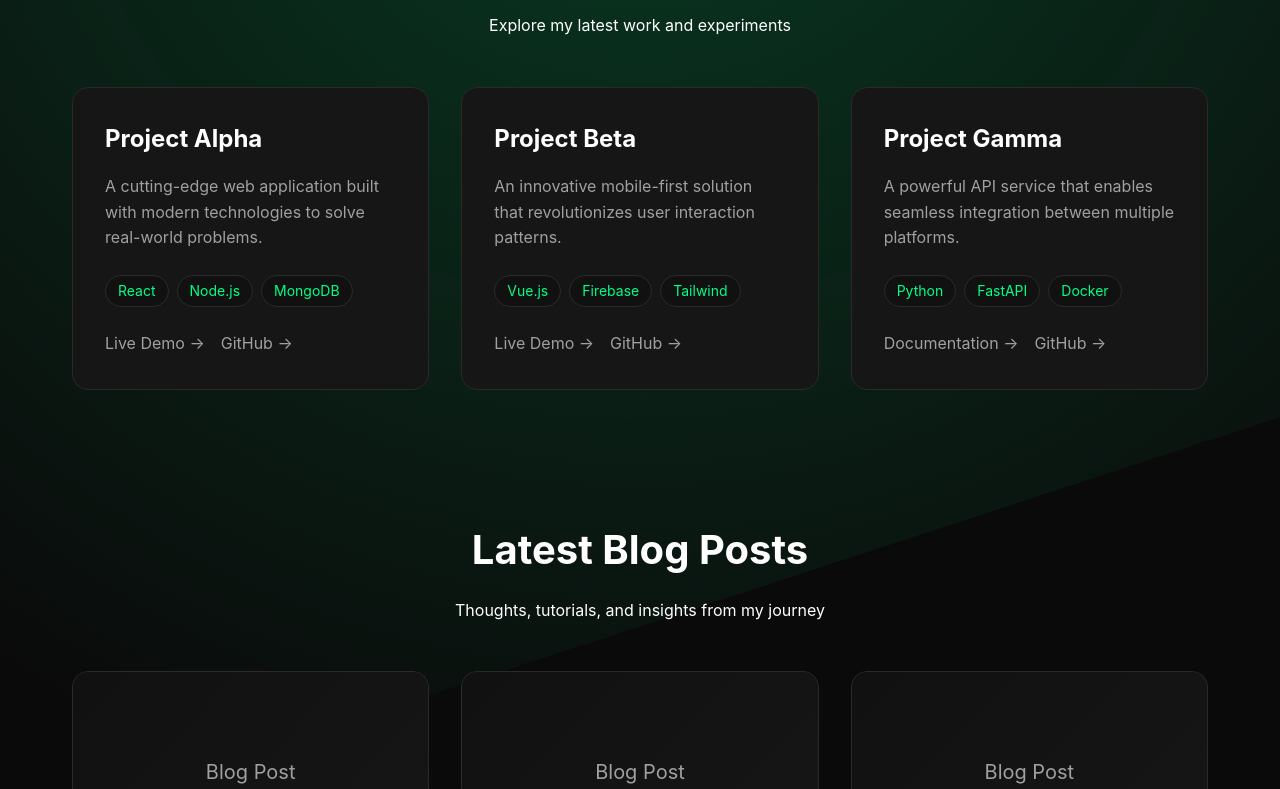
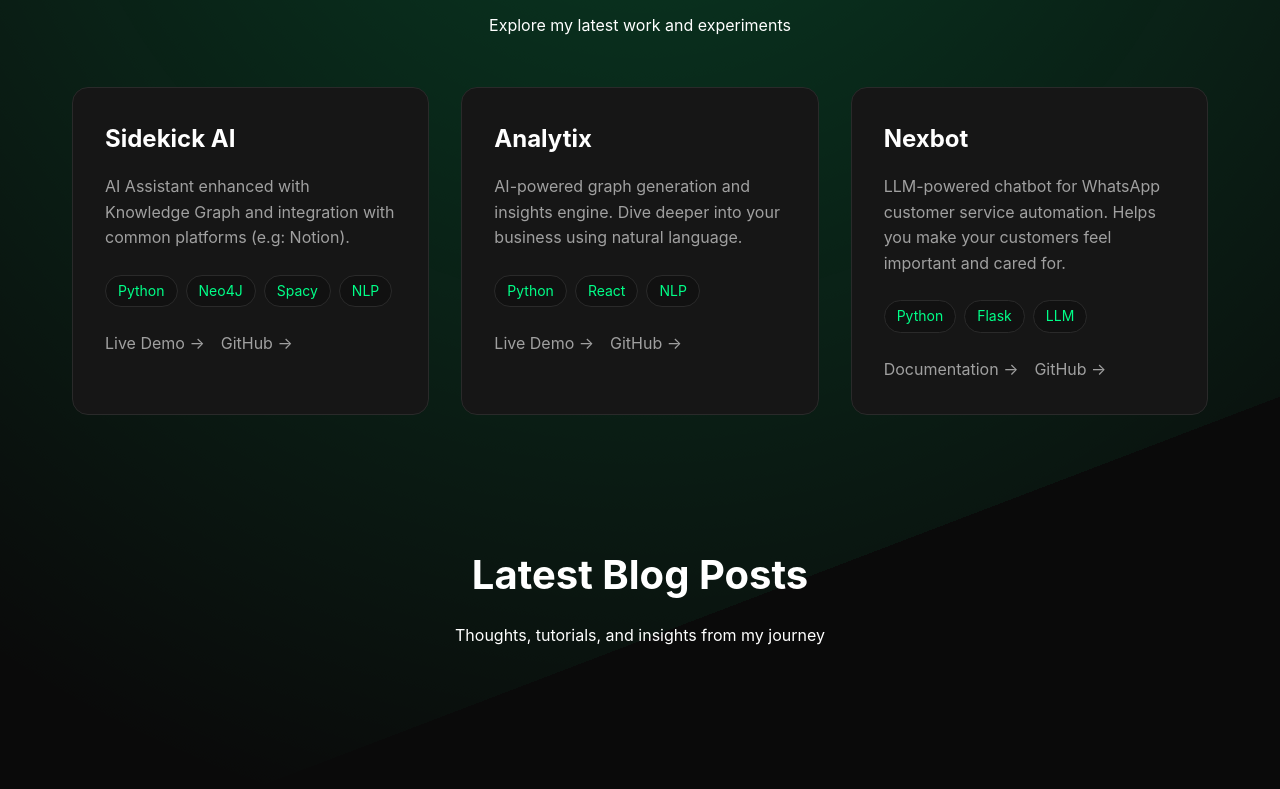
Before and after one commit to jfelipenc/jfelipenc.github.io, a plain HTML site: page index.html in a window 1280 px wide. Shown: the part 691-1480 px from the top of the page. Drawn offline with Linux system fonts and the light colour scheme.

Commit message:
ADD: real projects and commented blogs for now

```diff
--- a/index.html
+++ b/index.html
@@ -474,7 +474,7 @@
 
     <nav>
         <div class="nav-content">
-            <div class="logo">Portfolio</div>
+            <div class="logo">Projet.ADO</div>
             <ul class="nav-links">
                 <li><a href="#home">Home</a></li>
                 <li><a href="#projects">Projects</a></li>
@@ -507,12 +507,13 @@
             <div class="projects-grid">
                 <div class="project-card">
                     <div class="project-content">
-                        <h3>Project Alpha</h3>
-                        <p>A cutting-edge web application built with modern technologies to solve real-world problems.</p>
+                        <h3>Sidekick AI</h3>
+                        <p>AI Assistant enhanced with Knowledge Graph and integration with common platforms (e.g: Notion).</p>
                         <div class="tech-stack">
-                            <span class="tech-tag">React</span>
-                            <span class="tech-tag">Node.js</span>
-                            <span class="tech-tag">MongoDB</span>
+                            <span class="tech-tag">Python</span>
+                            <span class="tech-tag">Neo4J</span>
+                            <span class="tech-tag">Spacy</span>
+                            <span class="tech-tag">NLP</span>
                         </div>
                         <div class="project-links">
                             <a href="#">Live Demo →</a>
@@ -522,12 +523,12 @@
                 </div>
                 <div class="project-card">
                     <div class="project-content">
-                        <h3>Project Beta</h3>
-                        <p>An innovative mobile-first solution that revolutionizes user interaction patterns.</p>
+                        <h3>Analytix</h3>
+                        <p>AI-powered graph generation and insights engine. Dive deeper into your business using natural language.</p>
                         <div class="tech-stack">
-                            <span class="tech-tag">Vue.js</span>
-                            <span class="tech-tag">Firebase</span>
-                            <span class="tech-tag">Tailwind</span>
+                            <span class="tech-tag">Python</span>
+                            <span class="tech-tag">React</span>
+                            <span class="tech-tag">NLP</span>
                         </div>
                         <div class="project-links">
                             <a href="#">Live Demo →</a>
@@ -537,12 +538,12 @@
                 </div>
                 <div class="project-card">
                     <div class="project-content">
-                        <h3>Project Gamma</h3>
-                        <p>A powerful API service that enables seamless integration between multiple platforms.</p>
+                        <h3>Nexbot</h3>
+                        <p>LLM-powered chatbot for WhatsApp customer service automation. Helps you make your customers feel important and cared for.</p>
                         <div class="tech-stack">
                             <span class="tech-tag">Python</span>
-                            <span class="tech-tag">FastAPI</span>
-                            <span class="tech-tag">Docker</span>
+                            <span class="tech-tag">Flask</span>
+                            <span class="tech-tag">LLM</span>
                         </div>
                         <div class="project-links">
                             <a href="#">Documentation →</a>
@@ -559,7 +560,7 @@
                 <p>Thoughts, tutorials, and insights from my journey</p>
             </div>
             <div class="blog-grid">
-                <article class="blog-card">
+                <!-- <article class="blog-card">
                     <div class="blog-image"></div>
                     <div class="blog-content">
                         <div class="blog-meta">
@@ -594,7 +595,7 @@
                         <p>Learn advanced techniques to boost your React application's performance and user experience.</p>
                         <a href="#" class="read-more">Read more →</a>
                     </div>
-                </article>
+                </article> -->
             </div>
         </section>
 
@@ -604,10 +605,9 @@
                 <p>I'm always interested in new opportunities and collaborations</p>
             </div>
             <div class="contact-links">
-                <a href="mailto:your.email@example.com" title="Email">✉</a>
-                <a href="https://github.com/yourusername" title="GitHub">⚡</a>
-                <a href="https://linkedin.com/in/yourusername" title="LinkedIn">🔗</a>
-                <a href="https://twitter.com/yourusername" title="Twitter">🐦</a>
+                <a href="mailto:jfelipenc99@gmail.com" title="Email">✉</a>
+                <a href="https://github.com/jfelipenc" title="GitHub">⚡</a>
+                <a href="https://linkedin.com/in/joao-nunescarvalho" title="LinkedIn">🔗</a>
             </div>
         </section>
     </main>
```
